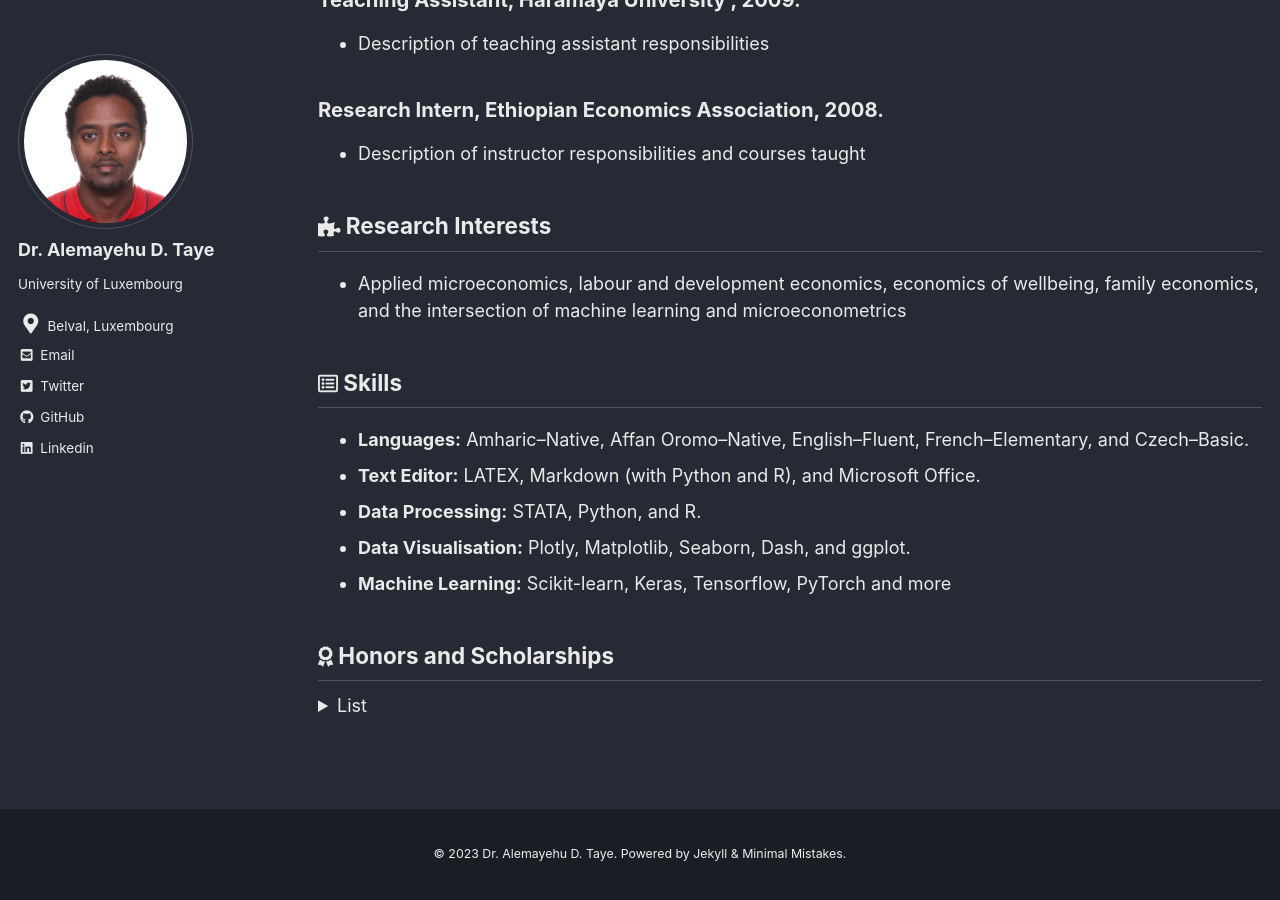
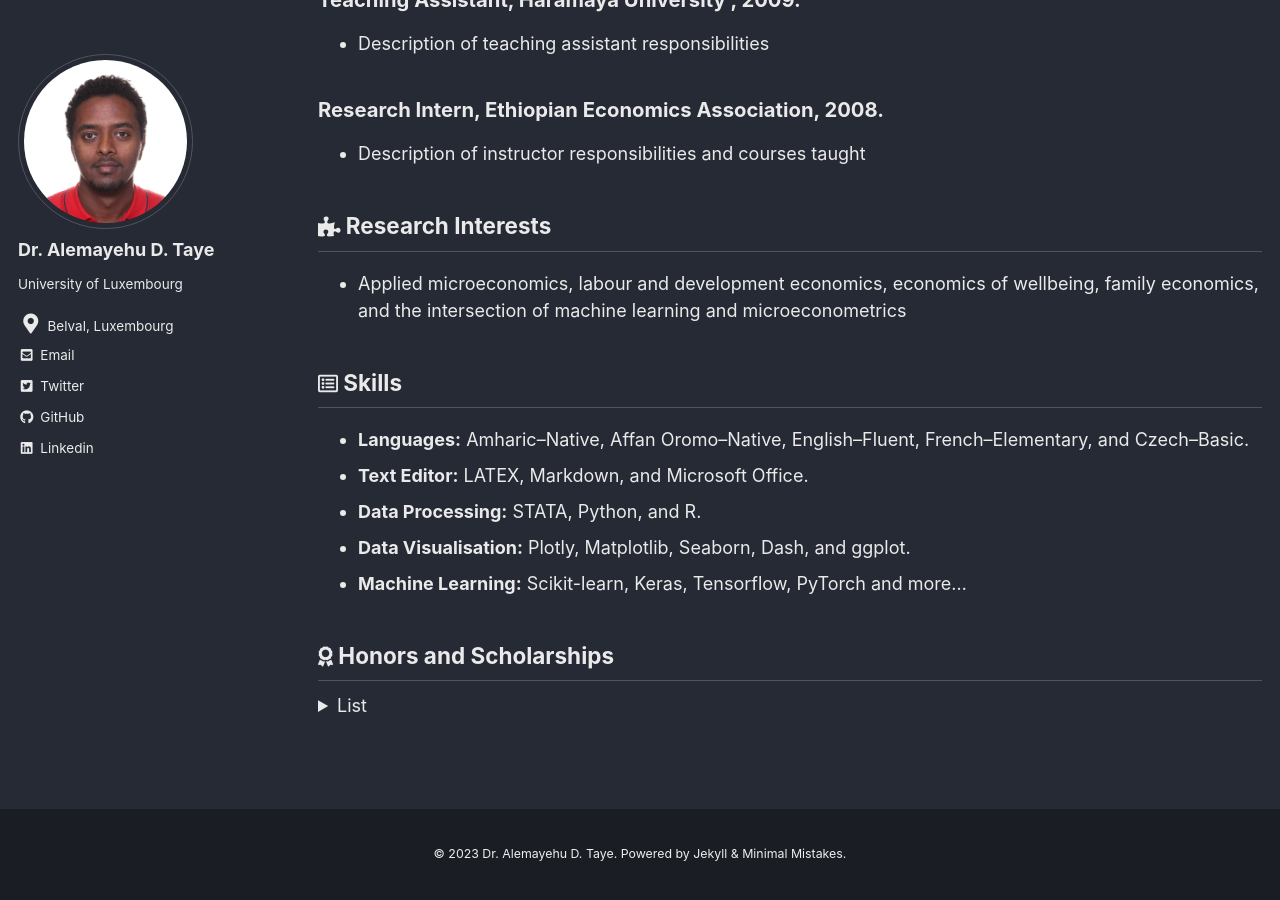
Before and after one commit to AlexTaye/AlexTAYE, a Jekyll site: the page built from _pages/CV.md, in a window 1280 px wide and 900 px high, scrolled down 778 px. Built offline with Jekyll 4.4.1, drawn with Linux system fonts in a browser that asks for light colours; cached includes are drawn as plain includes.

Commit message:
Update CV.md

```diff
--- a/_pages/CV.md
+++ b/_pages/CV.md
@@ -50,10 +50,10 @@ and the intersection of machine learning and microeconometrics
 
 ## <i class='far fa-list-alt' style='font-size:20px'></i> Skills
 + **Languages:** Amharic–Native, Affan Oromo–Native, English–Fluent, French–Elementary, and Czech–Basic.
-+ **Text Editor:** LATEX, Markdown (with Python and R), and Microsoft Office.
++ **Text Editor:** LATEX, Markdown, and Microsoft Office.
 + **Data Processing:** STATA, Python, and R.
 + **Data Visualisation:** Plotly, Matplotlib, Seaborn, Dash, and ggplot.
-+ **Machine Learning:** Scikit-learn, Keras, Tensorflow, PyTorch and more
++ **Machine Learning:** Scikit-learn, Keras, Tensorflow, PyTorch and more...
 
 
 ## <i class='fas fa-award' style='font-size:20px'></i> Honors and Scholarships
```
